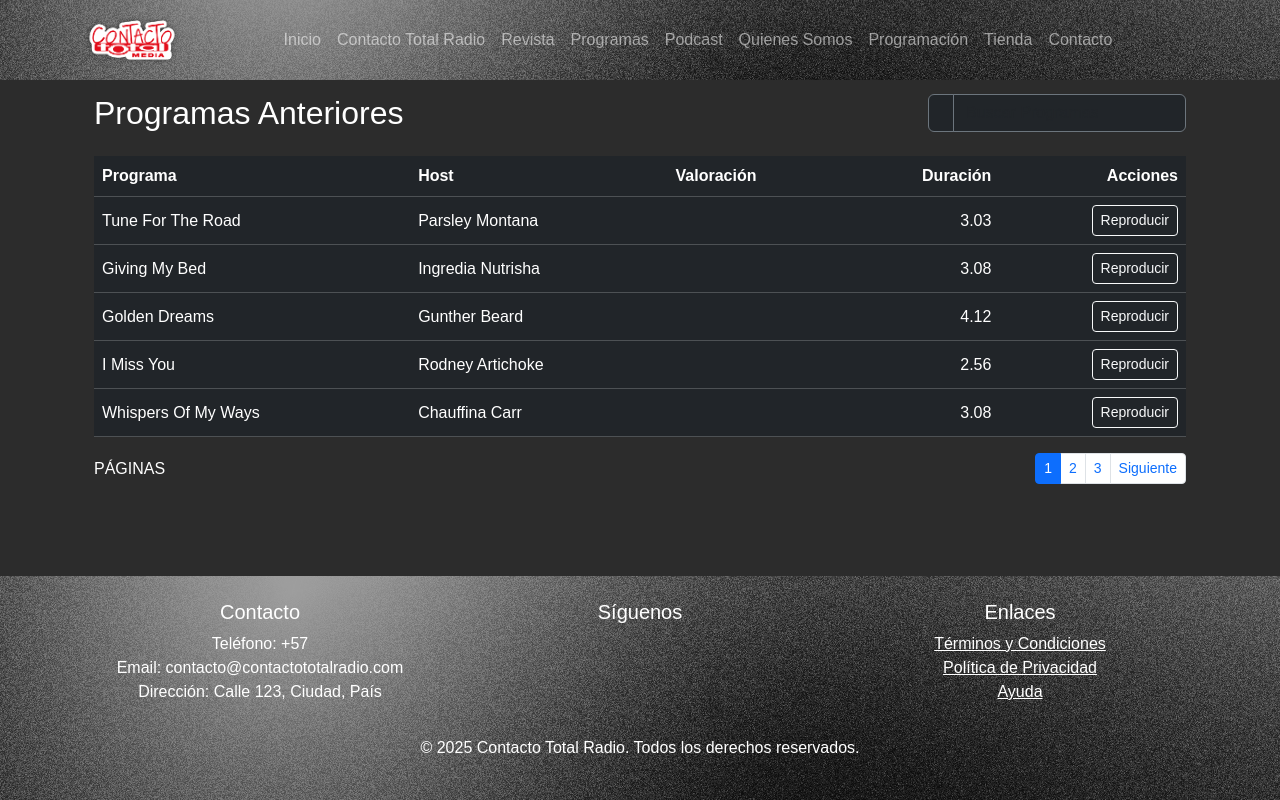
After one commit to CortinezO98/ContacTotalV2, a Django app: page /programas/ in a window 1280 px wide. The commit adds this page. Run offline with Django 5.2, Linux system fonts and the light colour scheme; some libraries are stand-ins or nearby versions.

Commit message:
Cambios generales del header y creacion de vista de programas, revista

```diff
--- a/contacTotal/contacTotal/urls.py
+++ b/contacTotal/contacTotal/urls.py
@@ -15,10 +15,14 @@ Including another URLconf
     2. Add a URL to urlpatterns:  path('blog/', include('blog.urls'))
 """
 from django.contrib import admin
-from django.urls import path
+from django.urls import path, include
+from django.conf import settings
+from django.conf.urls.static import static
 from stationRadio.views import *
 
 urlpatterns = [
     path('admin/', admin.site.urls),
     path('', IndexView, name="index"),
+    path('revista/', revista, name="revista"),
+    path('programas/', programas, name="programas"),
 ]
--- a/contacTotal/static/css/styless.css
+++ b/contacTotal/static/css/styless.css
@@ -368,3 +368,28 @@ footer {
     display: none;
   }
 }
+
+.card-img-top {
+  height: 200px;
+  object-fit: cover;
+  width: 100%;
+}
+
+.always-show {
+  display: block !important;
+}
+
+
+
+.search-group {
+  max-width: 300px;
+}
+
+.bi-star-fill, .bi-star-half, .bi-star {
+  font-size: 1.2rem;
+}
+
+
+.table-hover tbody tr:hover {
+  background-color: #333;
+}
--- a/contacTotal/stationRadio/views.py
+++ b/contacTotal/stationRadio/views.py
@@ -1,4 +1,12 @@
 from django.shortcuts import render
+from .models import *
+from .views import *
 
 def IndexView(request):
     return render(request, "index.html")
+
+def revista(request):
+    return render(request, 'revista.html')
+
+def programas(request):
+    return render(request, 'programas.html')
--- a/contacTotal/templates/base/base.html
+++ b/contacTotal/templates/base/base.html
@@ -16,14 +16,11 @@
         {% block header %}
             {% include 'base/header.html' %}
         {% endblock %}
-
         <main class="flex-grow-1">
             <div class="container mt-0">
-                {% block main %}
-                {% endblock %}
+                {% block main %}{% endblock %}
             </div>
         </main>
-
         {% block footer %}
             {% include 'base/footer.html' %}
         {% endblock %}
--- /dev/null
+++ b/contacTotal/templates/base/headerCompact.html
@@ -0,0 +1,27 @@
+{% load static %}
+<header id="compact-header" class="compact-header always-show bg-black text-white fixed-top">
+    <nav class="navbar navbar-expand-lg navbar-dark py-2">
+        <div class="container">
+        <a class="navbar-brand" href="#">
+            <img src="{% static 'img/logomedia.png' %}" alt="Logo Contacto Total" width="100">
+        </a>
+        <button class="navbar-toggler" type="button" data-bs-toggle="collapse" data-bs-target="#navbarNavCompact"
+                aria-controls="navbarNavCompact" aria-expanded="false" aria-label="Toggle navigation">
+            <span class="navbar-toggler-icon"></span>
+        </button>
+        <div class="collapse navbar-collapse justify-content-center" id="navbarNavCompact">
+            <ul class="navbar-nav">
+            <li class="nav-item"><a href="{% url 'index' %}" class="nav-link">Inicio</a></li>
+            <li class="nav-item"><a href="#contactoTotalRadio" class="nav-link">Contacto Total Radio</a></li>
+            <li class="nav-item"><a href="{% url 'revista' %}" class="nav-link">Revista</a></li>
+            <li class="nav-item"><a href="{% url 'programas' %}" class="nav-link">Programas</a></li>
+            <li class="nav-item"><a href="#podcast" class="nav-link">Podcast</a></li>
+            <li class="nav-item"><a href="#quienesSomos" class="nav-link">Quienes Somos</a></li>
+            <li class="nav-item"><a href="#Programación" class="nav-link">Programación</a></li>
+            <li class="nav-item"><a href="#Tienda" class="nav-link">Tienda</a></li>
+            <li class="nav-item"><a href="#contacto" class="nav-link">Contacto</a></li>
+            </ul>
+        </div>
+        </div>
+    </nav>
+</header>
--- /dev/null
+++ b/contacTotal/templates/programas.html
@@ -0,0 +1,136 @@
+{% extends 'base/base.html' %}
+{% load static %}
+
+{% block header %}
+    {% include 'base/headerCompact.html' %}
+{% endblock %}
+
+{% block main %}
+    <div class="container mt-5 py-3">
+        <div class="row align-items-center mb-4">
+            <div class="col-auto">
+            <h2 class="mb-0">Programas Anteriores</h2>
+            </div>
+            <div class="col d-flex justify-content-end">
+            <form class="input-group search-group w-auto" action="" method="GET">
+                <span class="input-group-text bg-dark text-light border-secondary" id="search-icon">
+                <i class="bi bi-search"></i>
+                </span>
+                <input
+                type="text"
+                name="q"
+                class="form-control bg-dark text-light border-secondary"
+                placeholder="Buscar Programas"
+                aria-label="Buscar Programas"
+                aria-describedby="search-icon">
+            </form>
+            </div>
+        </div>
+        <div class="table-responsive">
+            <table class="table table-dark table-hover align-middle">
+            <thead>
+                <tr>
+                <th scope="col">Programa</th>
+                <th scope="col">Host</th>
+                <th scope="col">Valoración</th>
+                <th scope="col" class="text-end">Duración</th>
+                <th scope="col" class="text-end">Acciones</th>
+                </tr>
+            </thead>
+            <tbody>
+                <tr>
+                <td>Tune For The Road</td>
+                <td>Parsley Montana</td>
+                <td>
+                    <i class="bi bi-star-fill text-warning"></i>
+                    <i class="bi bi-star-fill text-warning"></i>
+                    <i class="bi bi-star-fill text-warning"></i>
+                    <i class="bi bi-star-fill text-warning"></i>
+                    <i class="bi bi-star text-warning"></i>
+                </td>
+                <td class="text-end">3.03</td>
+                <td class="text-end">
+                    <a href="#" class="btn btn-sm btn-outline-light">Reproducir</a>
+                </td>
+                </tr>
+
+                <tr>
+                <td>Giving My Bed</td>
+                <td>Ingredia Nutrisha</td>
+                <td>
+                    <i class="bi bi-star-fill text-warning"></i>
+                    <i class="bi bi-star-fill text-warning"></i>
+                    <i class="bi bi-star-half text-warning"></i>
+                    <i class="bi bi-star text-warning"></i>
+                    <i class="bi bi-star text-warning"></i>
+                </td>
+                <td class="text-end">3.08</td>
+                <td class="text-end">
+                    <a href="#" class="btn btn-sm btn-outline-light">Reproducir</a>
+                </td>
+                </tr>
+
+                <tr>
+                <td>Golden Dreams</td>
+                <td>Gunther Beard</td>
+                <td>
+                    <i class="bi bi-star-fill text-warning"></i>
+                    <i class="bi bi-star-fill text-warning"></i>
+                    <i class="bi bi-star-fill text-warning"></i>
+                    <i class="bi bi-star text-warning"></i>
+                    <i class="bi bi-star text-warning"></i>
+                </td>
+                <td class="text-end">4.12</td>
+                <td class="text-end">
+                    <a href="#" class="btn btn-sm btn-outline-light">Reproducir</a>
+                </td>
+                </tr>
+
+                <tr>
+                <td>I Miss You</td>
+                <td>Rodney Artichoke</td>
+                <td>
+                    <i class="bi bi-star-fill text-warning"></i>
+                    <i class="bi bi-star-fill text-warning"></i>
+                    <i class="bi bi-star text-warning"></i>
+                    <i class="bi bi-star text-warning"></i>
+                    <i class="bi bi-star text-warning"></i>
+                </td>
+                <td class="text-end">2.56</td>
+                <td class="text-end">
+                    <a href="#" class="btn btn-sm btn-outline-light">Reproducir</a>
+                </td>
+                </tr>
+
+                <tr>
+                <td>Whispers Of My Ways</td>
+                <td>Chauffina Carr</td>
+                <td>
+                    <i class="bi bi-star-fill text-warning"></i>
+                    <i class="bi bi-star-fill text-warning"></i>
+                    <i class="bi bi-star-fill text-warning"></i>
+                    <i class="bi bi-star-fill text-warning"></i>
+                    <i class="bi bi-star text-warning"></i>
+                </td>
+                <td class="text-end">3.08</td>
+                <td class="text-end">
+                    <a href="#" class="btn btn-sm btn-outline-light">Reproducir</a>
+                </td>
+                </tr>
+            </tbody>
+            </table>
+        </div>
+
+        <div class="d-flex justify-content-between align-items-center">
+            <span>PÁGINAS</span>
+            <nav>
+            <ul class="pagination pagination-sm mb-0">
+                <li class="page-item active"><a class="page-link" href="#">1</a></li>
+                <li class="page-item"><a class="page-link" href="#">2</a></li>
+                <li class="page-item"><a class="page-link" href="#">3</a></li>
+                <li class="page-item"><a class="page-link" href="#">Siguiente</a></li>
+            </ul>
+            </nav>
+        </div>
+    </div>
+{% endblock %}
```
Also changed, not shown: contacTotal/templates/base/header.html (+6 -6 lines), contacTotal/templates/index.html (+35 -2 lines), contacTotal/templates/revista.html (added, +42 -0 lines), contacTotal/static/img/ipodcat.png (added), contacTotal/static/img/james.jpeg (added), contacTotal/static/img/petro.jpeg (added), contacTotal/static/img/ucrania.avif (added).
